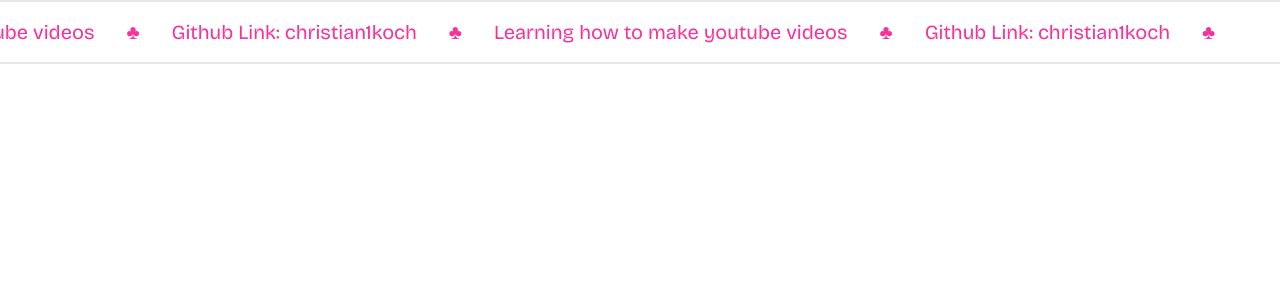
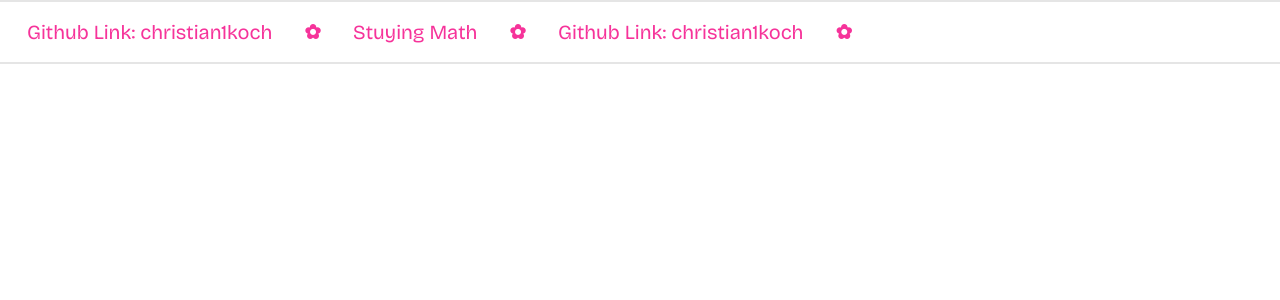
Before and after one commit to christian1koch/progress-overlay, a Next.js app: page /project-info in a window 1280 px wide. Shown: the top 300 px of the page. Built offline with nearby package versions, Linux system fonts and the light colour scheme.

Commit message:
Update description

```diff
--- a/app/project-info/page.tsx
+++ b/app/project-info/page.tsx
@@ -16,10 +16,10 @@ export default function ProjectInfoPage() {
             <div className="flex justify-around">
                 <Marquee
                     items={[
-                        "Learning how to make youtube videos",
-                        "♣",
+                        "Stuying Math",
+                        "✿",
                         "Github Link: christian1koch",
-                        "♣",
+                        "✿",
                     ]}
                 />
             </div>
```
